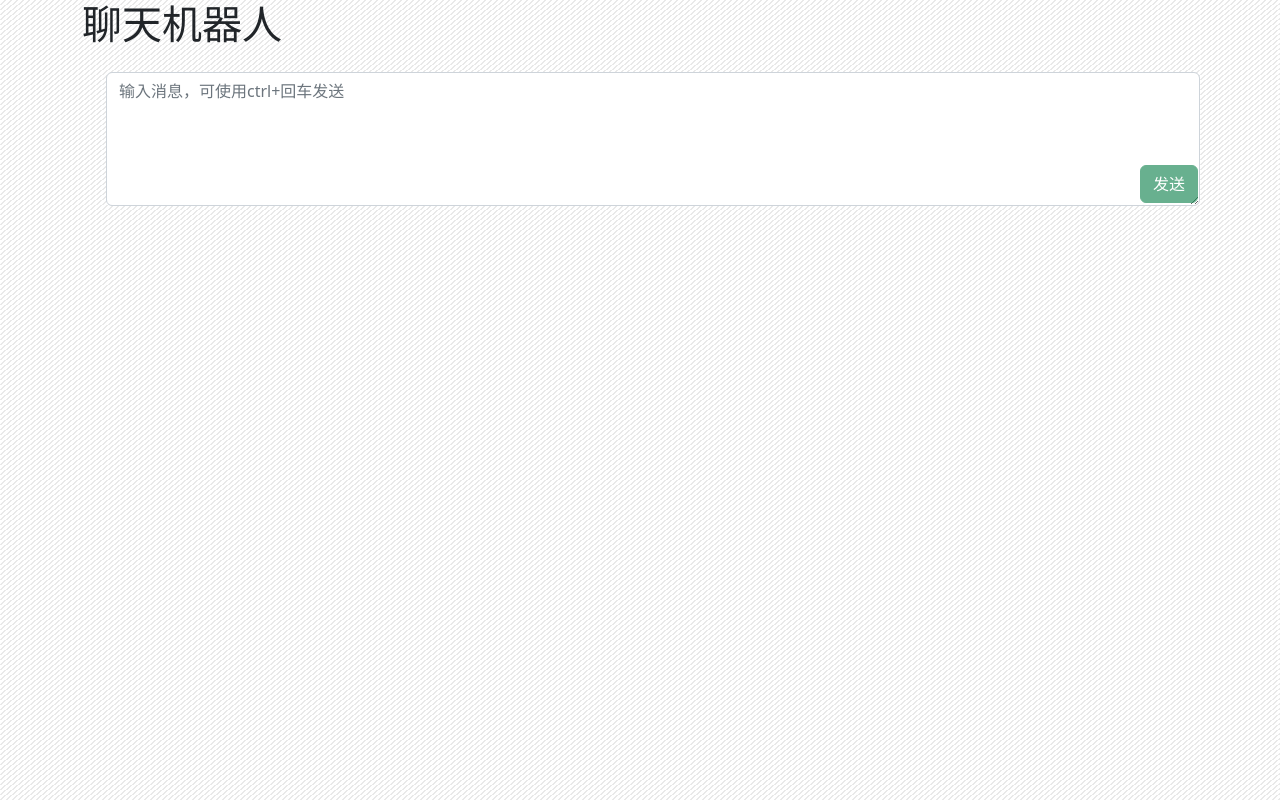
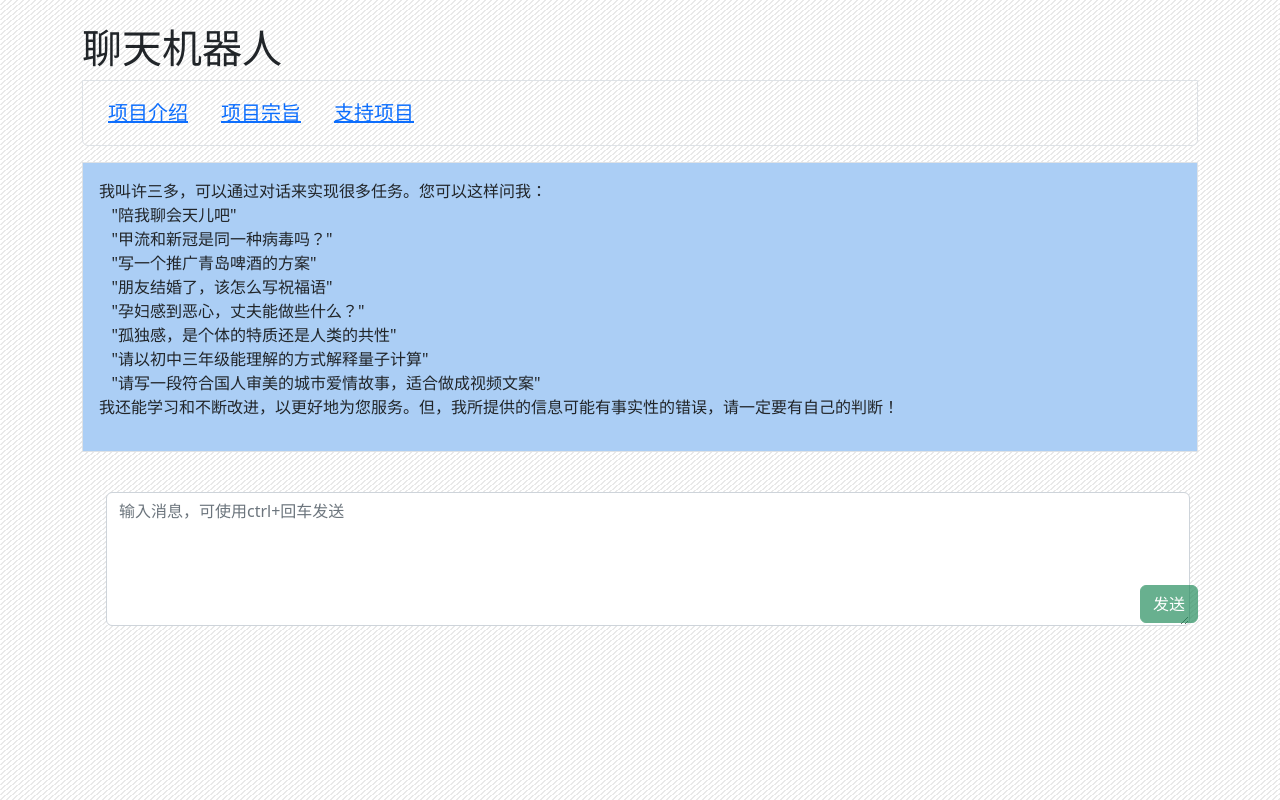
Before and after one commit to chatgpt-for-grandpa/chatgpt-for-grandpa.github.io, a React (Create React App) app: page / in a window 1280 px wide. Built offline with nearby package versions, Linux system fonts and the light colour scheme.

Commit message:
project info and bot self-intro

```diff
--- a/package.json
+++ b/package.json
@@ -14,6 +14,7 @@
     "@types/uuid": "^9.0.1",
     "bootstrap": "^5.2.3",
     "react": "^18.2.0",
+    "react-bootstrap": "^2.7.2",
     "react-code-blocks": "^0.0.9-0",
     "react-dom": "^18.2.0",
     "react-scripts": "5.0.1",
--- a/src/App.tsx
+++ b/src/App.tsx
@@ -1,14 +1,17 @@
 import React from "react";
 import "bootstrap/dist/css/bootstrap.css";
+import Container from "react-bootstrap/Container";
 import "./App.css";
+import ProjectIntro from "./project_info";
 import Chat from "./chat";
 
 function App() {
   return (
-    <div className="App container-md">
+    <Container fluid="md" className="App pt-4">
       <h1>聊天机器人</h1>
+      <ProjectIntro />
       <Chat />
-    </div>
+    </Container>
   );
 }
 
--- a/src/chat.scss
+++ b/src/chat.scss
@@ -1,5 +1,9 @@
 $user-message-color: #f8f8f8;
 $bot-message-color: #abcef5;
+
+.chat {
+  overflow-x: hidden;
+}
 
 .spacer {
   min-width: 40px;
@@ -8,6 +12,23 @@
 
 .message {
   background: $bot-message-color;
+  position: relative;
+
+  /*
+  &__assistant::before {
+    content: url(https://www.13042332817.top/static/icon-robot.jpg);
+    position: absolute;
+    top: 2px;
+    left: -40px;
+  }
+
+  &__user::before {
+    content: url(https://www.13042332817.top/static/icon-human.jpg);
+    position: absolute;
+    top: 2px;
+    right: -40px;
+  }
+  */
 
   &__user {
     background: $user-message-color;
@@ -19,5 +40,5 @@
 }
 
 .send-button {
-  margin: 0 0 3px -60px;
+  margin: 0 0 3px -50px;
 }
--- a/src/chat.tsx
+++ b/src/chat.tsx
@@ -2,6 +2,7 @@
 import { v4 as uuidv4 } from "uuid";
 import TextWithCode from "./text_with_code";
 import "./chat.scss";
+import { BotSelfIntro, ExampleHistory } from "./consts";
 
 interface Message {
   role: string;
@@ -15,7 +16,7 @@
   const [errorMessage, setErrorMessage] = useState("");
 
   useEffect(() => {
-    const history = JSON.parse(localStorage.chat_history || "[]");
+    const history = JSON.parse(localStorage.chat_history || ExampleHistory);
     setMessages(history);
   }, []);
 
@@ -80,6 +81,9 @@
 
   return (
     <div className="chat">
+      <div className="message p-3 mb-4 border">
+        <p>{BotSelfIntro}</p>
+      </div>
       <div className="messages">
         {messages.map((message) => {
           return (
@@ -95,7 +99,11 @@
           );
         })}
       </div>
-      {errorMessage && <div className="error-message">{errorMessage}</div>}
+      {errorMessage && (
+        <div className="error-message text-danger text-center">
+          {errorMessage}
+        </div>
+      )}
       <div className="chat-form d-flex align-items-end py-3">
         <div className="ms-4 flex-grow-1">
           <textarea
--- /dev/null
+++ b/src/consts.ts
@@ -0,0 +1,12 @@
+export const BotSelfIntro = `我叫许三多，可以通过对话来实现很多任务。您可以这样问我：
+   "陪我聊会天儿吧"
+   "甲流和新冠是同一种病毒吗？"
+   "写一个推广青岛啤酒的方案"
+   "朋友结婚了，该怎么写祝福语"
+   "孕妇感到恶心，丈夫能做些什么？"
+   "孤独感，是个体的特质还是人类的共性"
+   "请以初中三年级能理解的方式解释量子计算"
+   "请写一段符合国人审美的城市爱情故事，适合做成视频文案"
+我还能学习和不断改进，以更好地为您服务。但，我所提供的信息可能有事实性的错误，请一定要有自己的判断！`;
+
+export const ExampleHistory = "[]";
--- /dev/null
+++ b/src/project_info.tsx
@@ -0,0 +1,93 @@
+import React, { memo, useState } from "react";
+import Button from "react-bootstrap/Button";
+import ButtonGroup from "react-bootstrap/ButtonGroup";
+import Collapse from "react-bootstrap/Collapse";
+
+function ProjectIntro() {
+  const [activeTab, setActiveTab] = useState("");
+
+  const activeInfo = () => setActiveTab(activeTab === "info" ? "" : "info");
+  const activePurpose = () =>
+    setActiveTab(activeTab === "purpose" ? "" : "purpose");
+  const activeSupport = () =>
+    setActiveTab(activeTab === "support" ? "" : "support");
+
+  return (
+    <div className="project-intro p-2 mb-3 border rounded-bottom">
+      <ButtonGroup aria-label="Basic example">
+        <Button variant="link" size="lg" onClick={activeInfo}>
+          项目介绍
+        </Button>
+        <Button variant="link" size="lg" onClick={activePurpose}>
+          项目宗旨
+        </Button>
+        <Button variant="link" size="lg" onClick={activeSupport}>
+          支持项目
+        </Button>
+      </ButtonGroup>
+
+      <Collapse in={activeTab === "info"}>
+        <div id="intro__info">
+          <p>
+            这是一个免费的在线聊天工具，旨在让用户更方便地享受科技带来的便利。用户可以使用我们的工具来获取答案、寻求建议、进行翻译和计算等等。这是由一位个人开发者创建的，水平有限，如遇到问题也多包涵。同时，我们欢迎大家一起讨论技术问题和提出技术指导，让我们共同进步。
+          </p>
+          <p>
+            我们采用了现在最流行的模型提供聊天服务，用户可以直接访问链接使用此工具。我们不会要求用户进行任何登录操作，也不会在后台保留任何用户隐私数据。这样做虽然可能会带来一些不便，但我们坚信保护用户隐私才是正确的做法。
+            <a
+              href="https://gitee.com/xu-zhanwei/chatanywhere/blob/master/README.md"
+              target="_blank"
+              rel="noreferrer"
+            >
+              完整信息
+            </a>
+          </p>
+        </div>
+      </Collapse>
+
+      <Collapse in={activeTab === "purpose"}>
+        <div id="intro__purpose">
+          <p>
+            我们想让更多大众也用上免费、正版的chatgpt，想让更多人平等地享受到科技进步带来的便利。
+          </p>
+          <p>
+            我最初开发了一个给父母使用的版本，当我将这个项目分享，我的高中老师告诉我市场上的类似应用通常在几次对话后会要求用户支付15元的费用，但我能够开发出一个完全免费的工具供大家使用，这是难以置信的成就。我马上告诉他其实我只调用了一个API接口。
+          </p>
+          <p>
+            我震惊地发现，进步的科技传递给更多人同时，伴随着怎样的混乱与暴利。
+            <a
+              href="https://gitee.com/xu-zhanwei/chatanywhere/blob/master/purpose.md"
+              target="_blank"
+              rel="noreferrer"
+            >
+              完整信息
+            </a>
+          </p>
+
+          <p>
+            <small>
+              (为了更好地专注于最需要的人群，本项目目前仅限中国大陆ip使用。)
+            </small>
+          </p>
+        </div>
+      </Collapse>
+
+      <Collapse in={activeTab === "support"}>
+        <div id="intro__support">
+          <p>您觉得这个项目有用，请将它分享给更多人。</p>
+          <p>
+            为了让这个项目能够继续下去，我希望能向您提供三种方式，从而获得您的支持和帮助，以便继续为您服务。
+            <a
+              href="https://gitee.com/xu-zhanwei/chatanywhere/blob/master/Support.md"
+              target="_blank"
+              rel="noreferrer"
+            >
+              完整信息
+            </a>
+          </p>
+        </div>
+      </Collapse>
+    </div>
+  );
+}
+
+export default memo(ProjectIntro);
```
Also changed, not shown: 1 other file (tests, documents, lock files or other folders).
